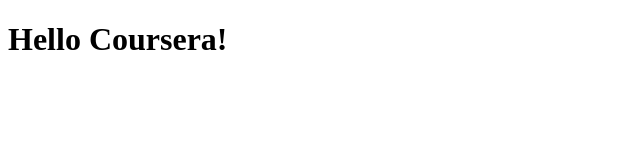
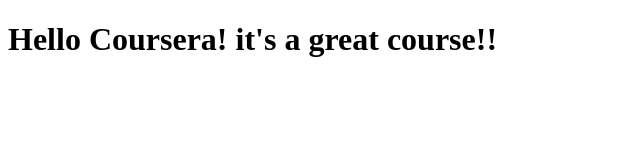
Before and after one commit to Alejandro1397/coursera-test, a plain HTML site: page site/index.html in a window 1280 px wide. Shown: the whole page, without its empty margins (0-640 px from the left). Drawn offline with Linux system fonts and the light colour scheme.

Commit message:
Small addition to our page content.

```diff
--- a/site/index.html
+++ b/site/index.html
@@ -4,6 +4,6 @@
 	<title>Hello Coursera!</title>
 </head>
 <body>
-<h1>Hello Coursera!</h1>
+<h1>Hello Coursera! it's a great course!!</h1>
 </body>
 </html>
```
